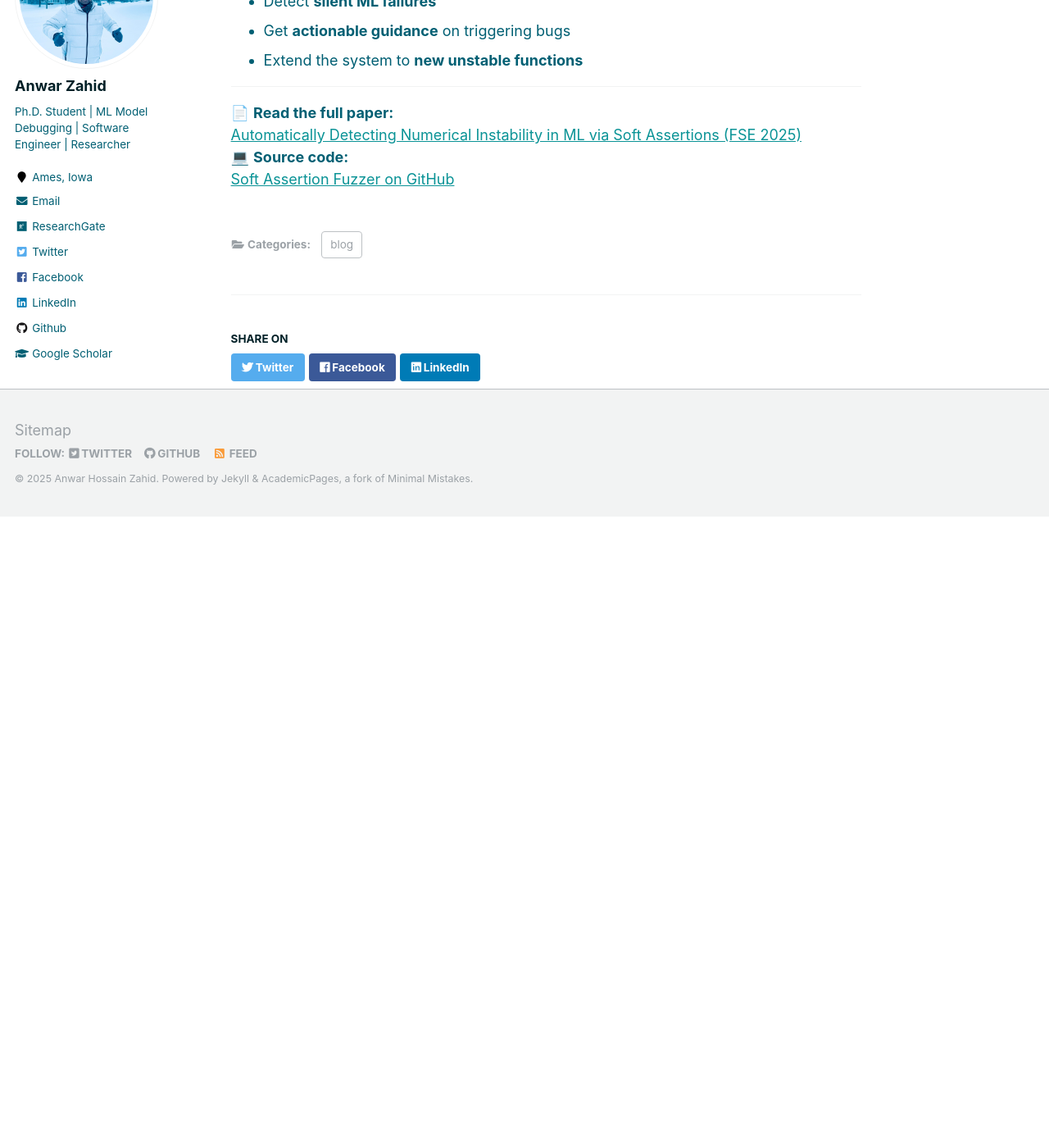
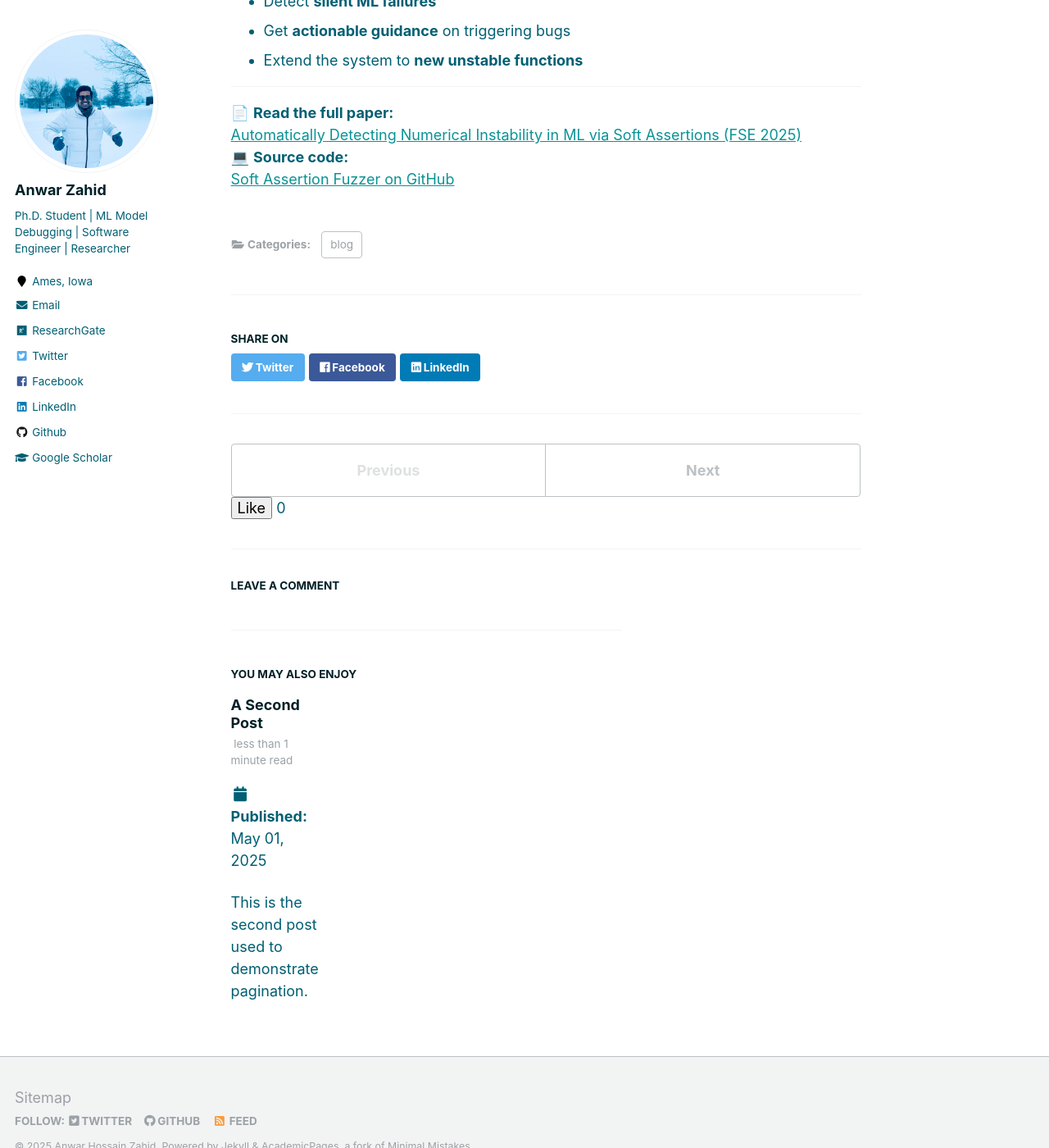
Before and after one commit to AnwarXahid/anwarxahid.github.io, a Jekyll site: the page built from _posts/2025-04-07-soft-assertions-numerical-instability.md, in a window 1280 px wide and 1400 px high, scrolled down 3293 px. Shown: the whole window at 82% size. Built offline with Jekyll 4.4.1, drawn with Linux system fonts in a browser that asks for light colours; comment, search, counter and statistics services are not loaded; before the commit the page ends 3923 px from its top, so only the background shows below that.

Commit message:
Add post likes and comments config

```diff
--- a/_config.yml
+++ b/_config.yml
@@ -22,9 +22,9 @@ future                   : true
 read_more                : "disabled" # if enabled, adds "Read more" links to excerpts
 talkmap_link             : false #change to true to add link to talkmap on talks page
 comments:
-  provider               : # false (default), "disqus", "discourse", "facebook", "google-plus", "staticman", "custom"
+  provider               : "disqus" # false (default), "disqus", "discourse", "facebook", "google-plus", "staticman", "custom"
   disqus:
-    shortname            :
+    shortname            : "example"
   discourse:
     server               : # https://meta.discourse.org/t/embedding-discourse-comments-via-javascript/31963 , e.g.: meta.discourse.org
   facebook:
--- a/_layouts/single.html
+++ b/_layouts/single.html
@@ -67,10 +67,12 @@ layout: default
       {% if page.share %}{% include social-share.html %}{% endif %}
 
       {% include post_pagination.html %}
-<!--      <div class="like-container">-->
-<!--        <button id="like-button">Like</button>-->
-<!--        <span id="like-count">0</span>-->
-<!--      </div>-->
+      {% if page.collection == 'posts' %}
+      <div class="like-container">
+        <button id="like-button">Like</button>
+        <span id="like-count">0</span>
+      </div>
+      {% endif %}
     </div>
 
     {% if site.comments.provider and page.comments %}
--- /dev/null
+++ b/_posts/2025-05-01-second-post.md
@@ -0,0 +1,8 @@
+---
+layout: single
+title: "A Second Post"
+categories: blog
+comments: true
+---
+
+This is the second post used to demonstrate pagination.
```
